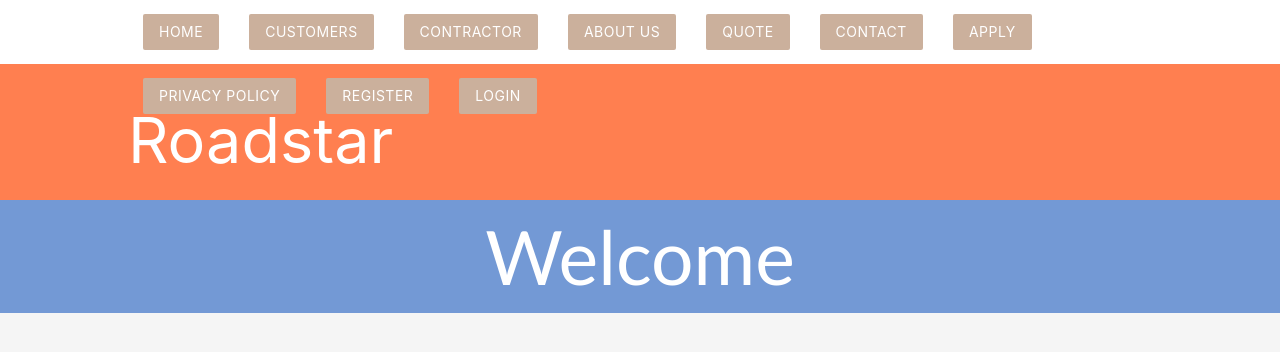
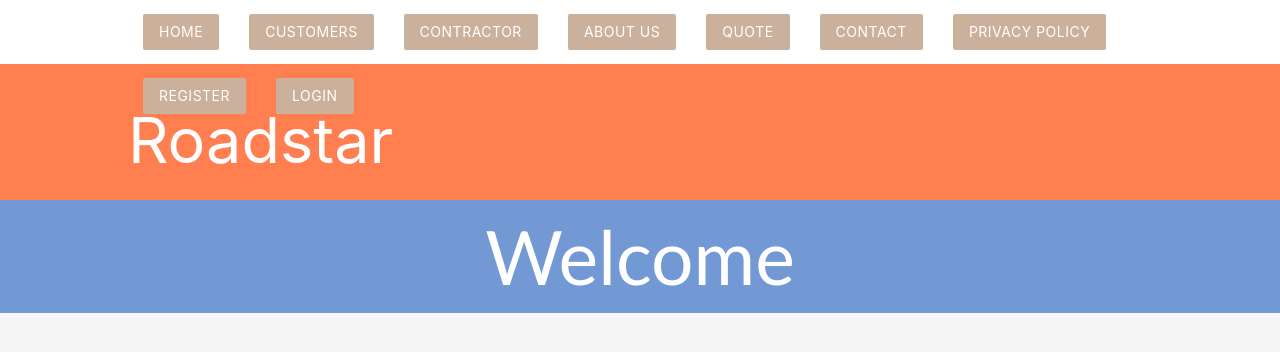
Before and after one commit to MintSquirrel/truck-site-github, a PHP site: page /index.php in a window 1280 px wide. Shown: the top 352 px of the page. Run offline with PHP 8.4, Linux system fonts and the light colour scheme.

Commit message:
Update header.php

```diff
--- a/templates/header.php
+++ b/templates/header.php
@@ -24,7 +24,6 @@
                 <li><a href="aboutus.php" class="btn brand z-depth-0">About Us</a></li>
                 <li><a href="quote.php" class="btn brand z-depth-0">Quote</a></li>
                 <li><a href="contact.php" class="btn brand z-depth-0">Contact</a></li>
-                <li><a href="apply.php" class="btn brand z-depth-0">Apply</a></li>
                 <li><a href="privacypolicy.php" class="btn brand z-depth-0">Privacy Policy</a></li>
                 <?php
                     if(isset($_SESSION["username"])){
```
